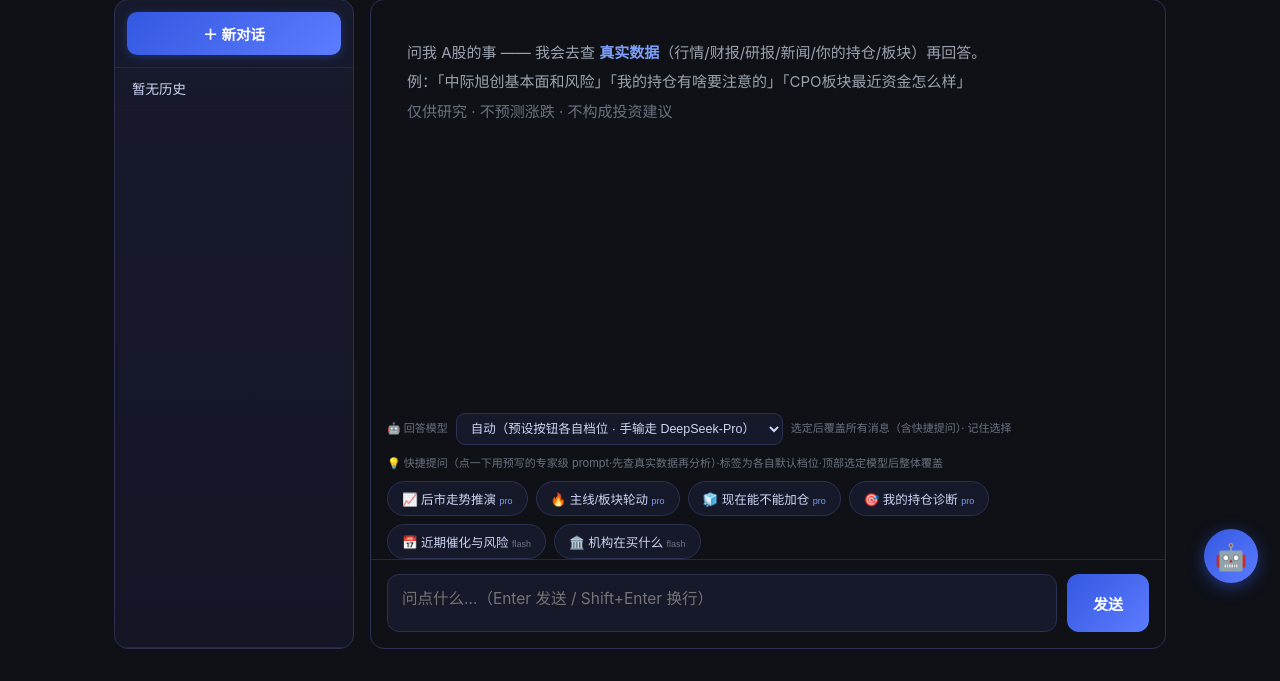
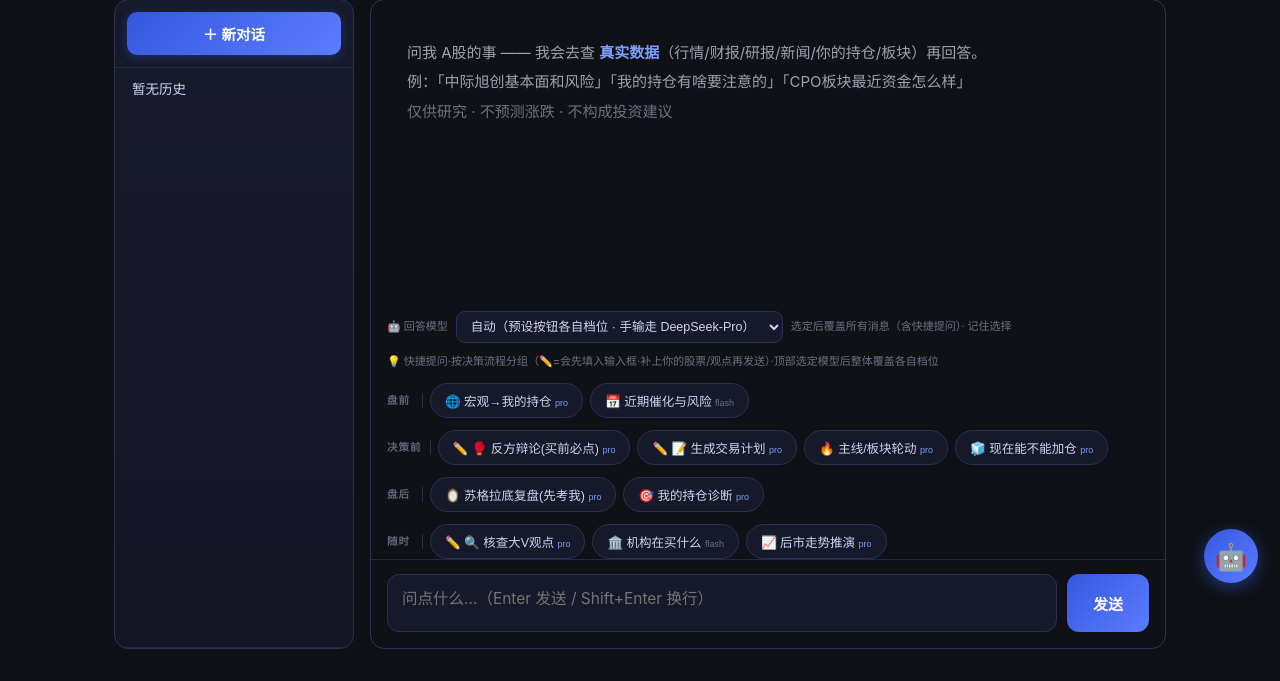
Before and after one commit to CodingYOLO/quant_analysis, a FastAPI app: template app/web/templates/chat.html in a window 1280 px wide. Shown: the part 195-876 px from the top of the page. Run offline with FastAPI, Linux system fonts and the light colour scheme; the template is opened without the code that fills it, so the values that code supplies are empty.

Commit message:
feat(chat): 四个训练型预设(反方辩论/交易计划/苏格拉底复盘/宏观→持仓)+macro_panel工具+决策流程分组
设计动机(用户确认的诊断)：原6个预设全是"给结论"型·没有一个在"练人"——与宏观面板
"讲解≠结论"哲学矛盾；聊天历史里"有没有推荐/建议我买什么"是在找AI要决定·按钮是习惯的
界面·改按钮就是改习惯。

新增四个(用户挑选)：
🥊 反方辩论(买前必点·✏️填入模式)——AI不许支持买入·调真实数据给最强3条反对理由+
   "买了之后什么信号说明我错了"·结尾不给结论把决定留给用户·对治确认偏误
📝 生成交易计划(✏️填入模式)——强制翻译成 入场逻辑(可证伪)/关键位/止损/止盈/
   **失效条件(与价格无关)**/计划最大弱点·提醒存入交易计划页·治"没有退出纪律"
🪞 苏格拉底复盘(盘后·练手感核心)——第一轮AI只提问不调工具(考用户对大盘/主线/操作冲动
   的判断)·第二轮才调数据对照打分·"这是训练我不是服务我"·宏观面板哲学的对话版
🌐 宏观→我的持仓(盘前)——macro_panel+my_portfolio 连调·逐只讲传导链与敏感指标

新工具 macro_panel：只读 macro.db(零外部调用)·输出分层得分/今日异动/14关键指标分位·
与 /macro 页同源。后市推演预设同步接入该工具。

交互：预设按决策流程分组(盘前/决策前/盘后/随时)；✏️填入模式=写入输入框并选中【占位段】
等用户补股票/观点后手动发送(反方辩论/交易计划/核查大V)——不能自动发送因为主语是用户的决策。
另新增 🔍核查大V观点(拆事实断言逐条核查·✅属实/❌不符/⚠️无法验证/⏰时效已过)。

实测：苏格拉底第一轮0工具纯提问✓(还自动把"今天"校准到非交易日语境)·宏观→持仓连调
双工具且数据准确(L0 64.2/L1 69.2/美10Y 98分位)·生产部署后工具14指标正常。

Co-Authored-By: Claude Opus 5 <noreply@anthropic.com>

```diff
--- a/app/web/templates/chat.html
+++ b/app/web/templates/chat.html
@@ -71,6 +71,9 @@
 }
 .qchip:hover { background: #2742a8; border-color: #3d63f0; color: #fff; transform: translateY(-1px); }
 .qhint { width: 100%; font-size: 11px; color: #6b7280; margin-bottom: 2px; }
+.qrow { display: flex; gap: 7px; flex-wrap: wrap; align-items: center; width: 100%; margin-top: 4px; }
+.qgroup { font-size: 10.5px; color: #5b6478; font-weight: 700; letter-spacing: 1px;
+  border-right: 1px solid #2d3052; padding-right: 8px; min-width: 36px; flex-shrink: 0; }
 
 /* 输入区 + 模型选择器 */
 .cpg-in { display: flex; gap: 10px; padding: 14px 16px 16px; border-top: 1px solid #242842; align-items: flex-end; }
@@ -126,29 +129,75 @@
 // 预写的"专家级 prompt"——每个都强制：先调真实数据工具 → 套专业框架 → 诚实(带来源/标推演/不编造)
 // t: 默认模型档位——pro(复杂推演·强模型) / flash(单工具查询·快省)；顶部选择器可整体覆盖
 const QUICK = [
-  { k: '📈 后市走势推演', t: 'pro', p:
-'请做一份【A股后市走势推演】，要专业、敢下判断，但严守诚实。按这个框架：\n' +
-'① 当前格局：先调 market_overview 拿真实大盘数据（状态/上证点位/成交量水位/广度/涨停跌停/连板高度/情绪温度/近5日领涨领跌板块），用它定调。\n' +
-'② 近期催化剂：调 search_news 查近期真实催化（政策/产业/业绩窗口/重要会议），只写查得到来源+日期的，查不到来源的标"待核实·勿当事实"，绝不编造日期或数字。\n' +
-'③ 主要风险：解禁/获利盘兑现/外围(美联储等)/监管，结合数据讲。\n' +
-'④ 情景推演：给 2-3 条路径（如偏强/震荡/偏弱），每条标【主观概率%】+触发条件+对应指数与主线板块怎么走——明确这是推演不是保证、不报具体点位。\n' +
-'⑤ 对我的应对：调 my_portfolio，说我的票在各情景下该注意什么。\n' +
-'要求：每个数字带来源+日期；没来源的明说；机会与风险两面都讲；不打包票、不说必涨必跌。' },
-  { k: '🔥 主线/板块轮动', t: 'pro', p:
+  // ── 盘前 ──────────────────────────────────────────────
+  { g: '盘前', k: '🌐 宏观→我的持仓', t: 'pro', p:
+'请把当前宏观环境传导到我的持仓上：\n' +
+'① 调 macro_panel 拿今天的 L0流动性/L1资金 得分、今日异动、关键指标分位；\n' +
+'② 调 my_portfolio 拿我的持仓；\n' +
+'③ 逐只说：当前宏观状态通过哪条链影响它（利率→估值 / 汇率与美债→外资偏好 / 两融情绪→高beta弹性 / 成交额→流动性溢价等）、影响偏正还是偏负、它对哪个宏观指标的变化最敏感（以后我盯什么）。\n' +
+'只讲传导机制与当前位置，不给买卖操作。数字全部来自工具，别编造；宏观数据与持仓行情的数据时点都标出来。' },
+  { g: '盘前', k: '📅 近期催化与风险', t: 'flash', p:
+'请帮我梳理【近期A股的催化与风险日历】：调 search_news 查未来1-2周真实的重要事件(业绩预告窗口/解禁/重要会议/经济数据/产业事件)，每条必须带来源+日期，查不到来源的不要写、或明确标"待核实"。分"利好催化"和"风险压顶"两栏列出，并说对哪些板块/主线影响大。绝不编造日期或事件。' },
+  // ── 决策前 ────────────────────────────────────────────
+  { g: '决策前', k: '🥊 反方辩论(买前必点)', t: 'pro', fill: true, p:
+'我想买：【把这里替换成股票名 + 你的买入理由，写得越具体越好】\n\n' +
+'你的任务是当我的最强反方，规则：\n' +
+'① 不许支持我买入，不许和稀泥、两边讨好；\n' +
+'② 先调 stock_quote / stock_financials / stock_research / stock_news 拿真实数据；\n' +
+'③ 给出反对这笔买入的最强 3 条理由——每条必须带具体数据或来源，泛泛的"估值偏高"不算；\n' +
+'④ 列出 2-3 个"如果我执意买了，出现什么可观察信号说明我错了、必须撤退"；\n' +
+'⑤ 结尾不给结论、不做平衡陈述——把决定留给我。\n' +
+'数字带来源与日期，查不到的明说"查不到"。' },
+  { g: '决策前', k: '📝 生成交易计划', t: 'pro', fill: true, p:
+'我想买：【把这里替换成股票名 + 买入理由 + 预计投入占仓位比例】\n\n' +
+'请把它翻译成一份完整的交易计划，逐项写清：\n' +
+'① 入场逻辑（一句话·必须可证伪——什么数据能证明它错了）；\n' +
+'② 关键价格参考：先调 stock_quote / stock_research 拿现价与关键位，说明支撑/压力大概在哪（引用数据）；\n' +
+'③ 止损条件（跌破哪里=逻辑破位·给具体参考位+为什么是这里）；\n' +
+'④ 止盈/减仓路径（到哪里兑现一部分·依据什么）；\n' +
+'⑤ 失效条件（与价格无关——出现什么消息/数据/基本面变化说明入场逻辑不成立，即使没跌也该走）；\n' +
+'⑥ 这份计划最大的弱点是什么。\n' +
+'写完提醒我：把它存进「📝 交易计划」页，之后按计划执行、不临场改主意。计划是参考框架，最终决策在我。' },
+  { g: '决策前', k: '🔥 主线/板块轮动', t: 'pro', p:
 '请分析【当前A股主线在哪、轮动到哪一步】：\n' +
 '① 先调 market_overview 看近5日领涨/领跌板块定方向；\n' +
 '② 对你认为的主线板块调 sector_heat 看热度+主力资金+所处阶段(启动/发酵/分歧/退潮)；\n' +
 '③ 调 search_news 查这条线的真实催化与持续性依据(带来源+日期)；\n' +
 '④ 给判断：主线是谁、还在不在风口、龙头方向有哪些(可点名并说依据)、有没有退潮迹象。\n' +
 '诚实标来源、不编造、不预测、不荐买卖。' },
-  { k: '🧊 现在能不能加仓', t: 'pro', p:
+  { g: '决策前', k: '🧊 现在能不能加仓', t: 'pro', p:
 '请基于真实数据判断【现在A股该重仓还是轻仓】：调 market_overview 拿当前状态/成交量水位/广度/涨停跌停/情绪温度/连板高度，按吴川择时口径(强势可仓位高/弱势不开仓/震荡半仓)给出明确的仓位倾向 + 理由 + 该观察到什么信号才加仓/减仓。明确这是基于现有数据的分析、非保证，不预测点位、不打包票。' },
-  { k: '🎯 我的持仓诊断', t: 'pro', p:
+  // ── 盘后 ──────────────────────────────────────────────
+  { g: '盘后', k: '🪞 苏格拉底复盘(先考我)', t: 'pro', p:
+'现在开始盘后复盘训练。规则很重要，严格执行：\n' +
+'【第一轮】你只提问、不作答、不评论、**不调用任何工具**。问我这 3 个问题就停下等我回答：\n' +
+'1. 我认为今天大盘处于什么状态（强/震荡/弱）？依据是什么？\n' +
+'2. 我认为今天的主线板块是什么？它处在哪个阶段（启动/发酵/分歧/退潮）？\n' +
+'3. 我今天最想做的操作冲动是什么（想买什么/想卖什么/想加仓减仓）？为什么？\n' +
+'【第二轮·等我回答后】你再调 market_overview 和 sector_heat 拿真实数据，逐条对照我的回答：\n' +
+'我看对了什么（用数据佐证）、看漏或看错了什么（用数据指出）、我的操作冲动在数据面前站不站得住。\n' +
+'语气直接，别客气，别给面子分。这是训练我，不是服务我。' },
+  { g: '盘后', k: '🎯 我的持仓诊断', t: 'pro', p:
 '请诊断【我的自选/持仓】：调 my_portfolio 拿我的票+体检+预警，逐只给判断——健康度、最该处理的(止损/警惕/低吸)、哪只逻辑还在、哪只该减。再调 market_overview 看大盘环境，说当前环境下整体该进攻还是防守。结合真实数据、标来源，给应对参考(最终我决策)，不打包票。' },
-  { k: '📅 近期催化与风险', t: 'flash', p:
-'请帮我梳理【近期A股的催化与风险日历】：调 search_news 查未来1-2周真实的重要事件(业绩预告窗口/解禁/重要会议/经济数据/产业事件)，每条必须带来源+日期，查不到来源的不要写、或明确标"待核实"。分"利好催化"和"风险压顶"两栏列出，并说对哪些板块/主线影响大。绝不编造日期或事件。' },
-  { k: '🏛️ 机构在买什么', t: 'flash', p:
+  // ── 随时 ──────────────────────────────────────────────
+  { g: '随时', k: '🔍 核查大V观点', t: 'pro', fill: true, p:
+'【把这里替换成你看到的博主/大V观点原文，或粘贴要点】\n\n' +
+'请帮我核查上面这段观点，规则：\n' +
+'① 先把它拆成一条条"可验证的事实断言"（数字/事件/因果）与"纯观点"两类；\n' +
+'② 对每条事实断言，调 search_news / stock_quote / stock_financials / sector_heat 等工具核查，逐条标注：✅属实(附来源) / ❌与数据不符(给出真实数据) / ⚠️无法验证 / ⏰时效已过(事实曾成立但已变化)；\n' +
+'③ 对纯观点部分，指出它成立需要哪些前提、哪些前提当前有数据支撑哪些没有；\n' +
+'④ 最后总结：这段话里"经得起核查的部分"和"需要打折的部分"各是什么。\n' +
+'不评价博主本人，只核查内容。查不到就说查不到，绝不脑补。' },
+  { g: '随时', k: '🏛️ 机构在买什么', t: 'flash', p:
 '请看【最近机构在买什么、卖什么】：调 inst_lhb_board（想只看科技就 tech_only）拿龙虎榜机构席位真实净买/净卖榜，点出机构净买居前的票和所属板块，结合它们说机构资金的方向偏好。强调这是当日异动股的真机构钱、净买≠必涨、需结合基本面，不预测、不荐买卖。' },
+  { g: '随时', k: '📈 后市走势推演', t: 'pro', p:
+'请做一份【A股后市走势推演】，要专业、敢下判断，但严守诚实。按这个框架：\n' +
+'① 当前格局：先调 market_overview 拿真实大盘数据，用它定调；也调 macro_panel 看宏观流动性与资金分层处于什么分位。\n' +
+'② 近期催化剂：调 search_news 查近期真实催化，只写查得到来源+日期的，查不到的标"待核实·勿当事实"。\n' +
+'③ 主要风险：解禁/获利盘兑现/外围(美联储等)/监管，结合数据讲。\n' +
+'④ 情景推演：给 2-3 条路径，每条标【主观概率%】+触发条件+对应指数与主线板块怎么走——明确这是推演不是保证、不报具体点位。\n' +
+'⑤ 对我的应对：调 my_portfolio，说我的票在各情景下该注意什么。\n' +
+'要求：每个数字带来源+日期；机会与风险两面都讲；不打包票。' },
 ];
 
 window.addEventListener('DOMContentLoaded', function () {
@@ -156,13 +205,33 @@ window.addEventListener('DOMContentLoaded', function () {
                               sesList: 'cpg-ses', modelSel: 'cpg-model' });
   document.getElementById('cpg-new').onclick = () => chat.newSession(true);
   const qbar = document.getElementById('cpg-quick');
-  qbar.innerHTML = '<div class="qhint">💡 快捷提问（点一下用预写的专家级 prompt·先查真实数据再分析）·标签为各自默认档位·顶部选定模型后整体覆盖</div>';
+  qbar.innerHTML = '<div class="qhint">💡 快捷提问·按决策流程分组（✏️=会先填入输入框·补上你的股票/观点再发送）·顶部选定模型后整体覆盖各自档位</div>';
+  let curGroup = null, row = null;
   QUICK.forEach(function (q) {
+    if (q.g !== curGroup) {
+      curGroup = q.g;
+      row = document.createElement('div');
+      row.className = 'qrow';
+      row.innerHTML = '<span class="qgroup">' + q.g + '</span>';
+      qbar.appendChild(row);
+    }
     const b = document.createElement('button');
-    b.className = 'qchip'; b.title = (q.t === 'flash' ? 'flash·快省' : 'pro·强模型深推演');
-    b.innerHTML = q.k + ' <span style="font-size:9px;color:' + (q.t === 'flash' ? '#6b7280' : '#7c9ef8') + '">' + q.t + '</span>';
-    b.onclick = function () { chat.setTask(q.t); document.getElementById('cpg-text').value = q.p; chat.send(); };
-    qbar.appendChild(b);
+    b.className = 'qchip';
+    b.title = (q.fill ? '会先填入输入框·你补充内容后再发送 · ' : '') + (q.t === 'flash' ? 'flash·快省' : 'pro·强模型深推演');
+    b.innerHTML = (q.fill ? '✏️ ' : '') + q.k + ' <span style="font-size:9px;color:' + (q.t === 'flash' ? '#6b7280' : '#7c9ef8') + '">' + q.t + '</span>';
+    b.onclick = function () {
+      chat.setTask(q.t);
+      const ta = document.getElementById('cpg-text');
+      ta.value = q.p;
+      if (q.fill) {                                    // 填入待补·选中【占位段】方便直接输入
+        ta.focus();
+        const a = q.p.indexOf('【'), z = q.p.indexOf('】');
+        if (a >= 0 && z > a) ta.setSelectionRange(a, z + 1);
+        return;
+      }
+      chat.send();
+    };
+    row.appendChild(b);
   });
   chat.resume();           // 载入会话列表 + 续上次对话（与悬浮窗共享同一份历史）
 });
```
Also changed, not shown: app/strategy/chat_agent.py (+36 -2 lines).
